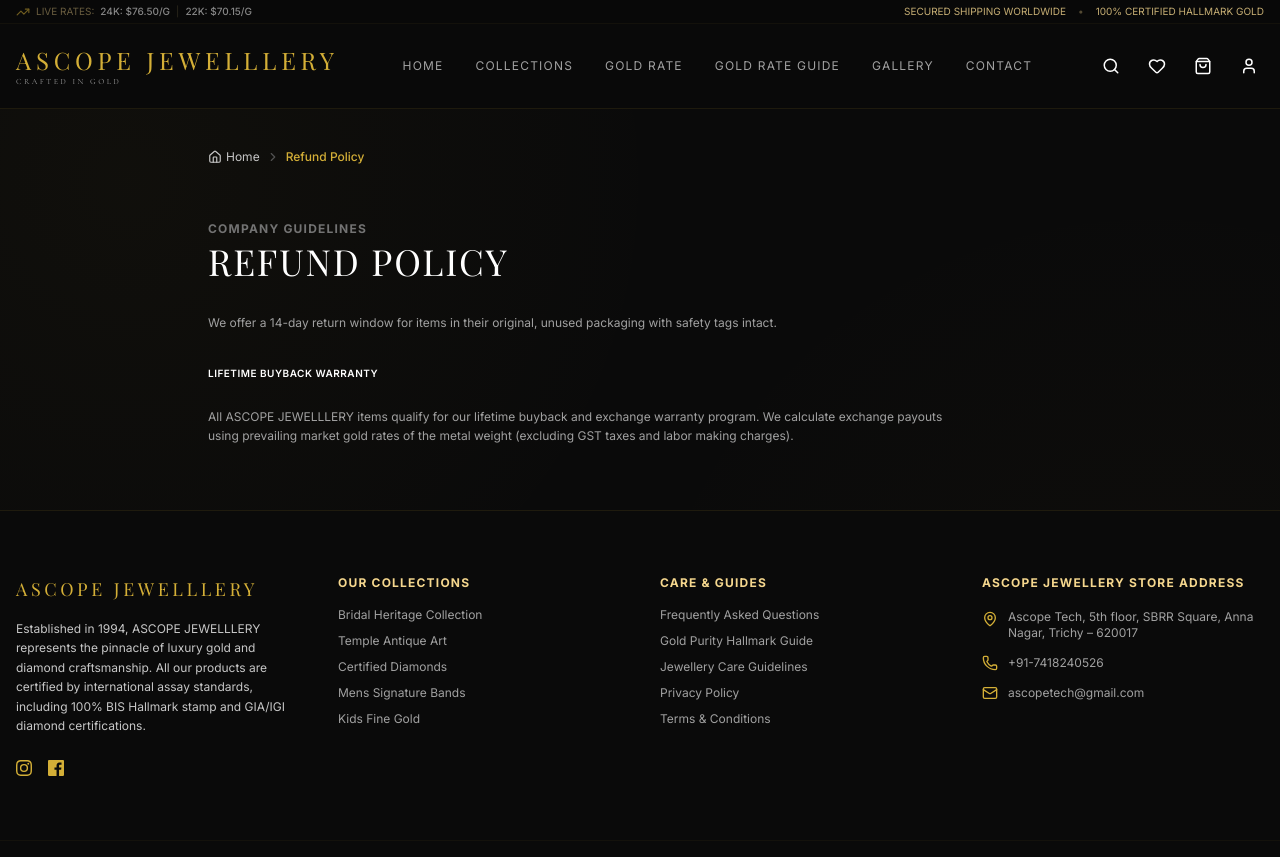
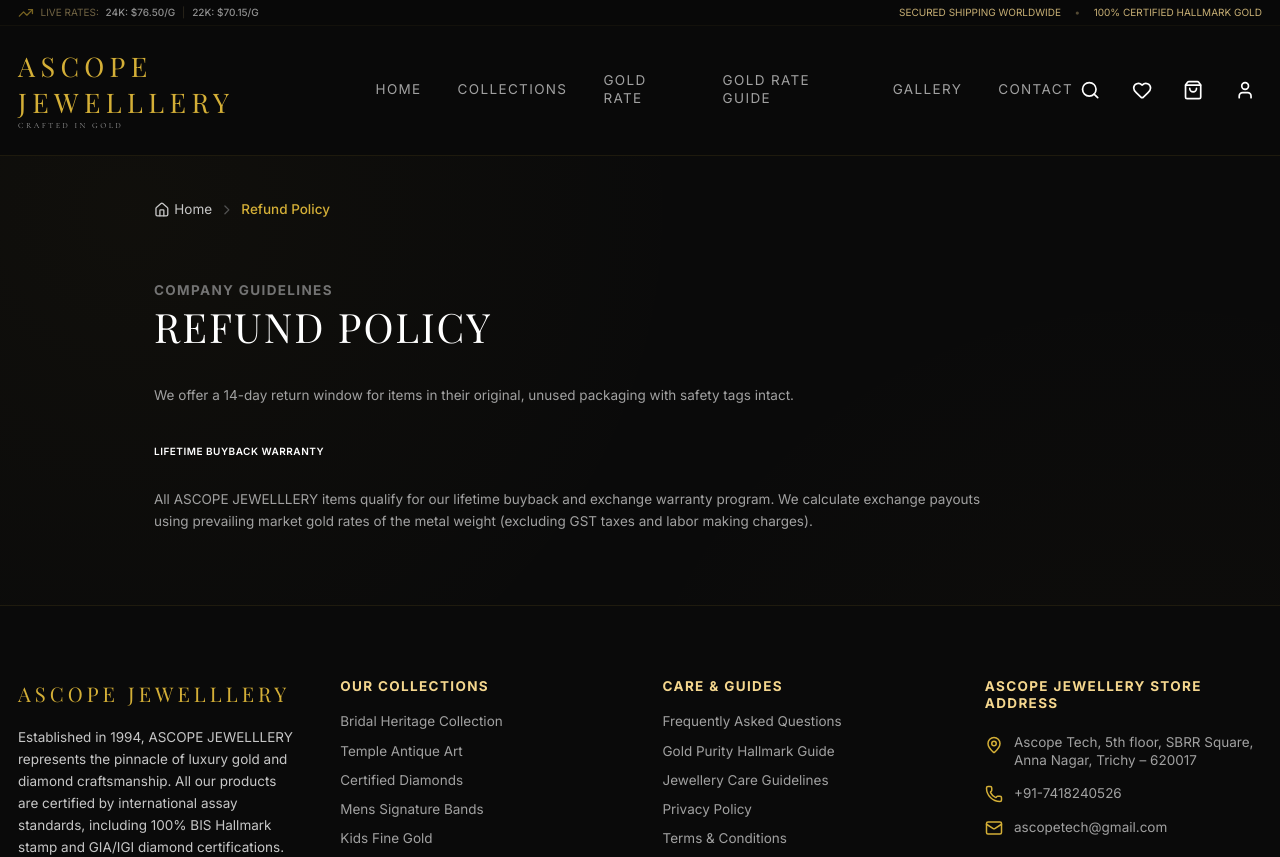
Before and after one commit to mythilijaikumar2-crypto/goldwebsite, a React (Vite) app: page /refund-policy in a window 1280 px wide. Shown: the top 857 px of the page. Built offline with nearby package versions, Linux system fonts and the light colour scheme; a web font is replaced by a local one.

Commit message:
Updated project files

```diff
--- a/src/index.css
+++ b/src/index.css
@@ -35,6 +35,11 @@
   color: #FFFFFF;
   font-family: "Inter", sans-serif;
   scroll-behavior: smooth;
+  --fs-xs: clamp(0.75rem,0.7rem + 0.2vw,0.875rem);
+  --fs-sm: clamp(0.875rem,0.8rem + 0.3vw,1rem);
+  --fs-md: clamp(1rem,0.9rem + 0.5vw,1.25rem);
+  --fs-lg: clamp(1.5rem,1rem + 2vw,3rem);
+  --fs-xl: clamp(2rem,1.2rem + 4vw,6rem);
 }
 
 body {
@@ -114,6 +119,11 @@
   border-radius: 4px !important;
 }
 
+.container-luxury{
+    width:min(1440px,92%);
+    margin-inline:auto;
+}
+
 /* Zoom Viewer animations */
 .zoom-image-container img {
   transition: transform 0.1s ease-out;
@@ -127,3 +137,43 @@
   font-size: 20px !important;
   font-weight: bold;
 }
+
+html{
+  font-size:clamp(14px,0.8vw + 12px,18px);
+}
+
+img{
+  max-width:100%;
+  height:auto;
+}
+
+*{
+  box-sizing:border-box;
+}
+
+body{
+  overflow-x:hidden;
+}
+
+section{
+  scroll-margin-top:100px;
+}
+
+.container-luxury{
+  width:min(1440px,92%);
+  margin-inline:auto;
+}
+
+.luxury-glass{
+  backdrop-filter:blur(30px);
+  background:rgba(255,255,255,.04);
+  border:1px solid rgba(212,175,55,.15);
+}
+
+.luxury-hover{
+  transition:all .4s ease;
+}
+
+.luxury-hover:hover{
+  transform:translateY(-8px);
+}
--- a/src/pages/Home.tsx
+++ b/src/pages/Home.tsx
@@ -107,7 +107,12 @@
       <div className="grow">
 
         {/* HERO SLIDER SECTION */}
-        <section className="relative w-full h-[70vh] md:h-[85vh] bg-black">
+        <section
+className="
+relative
+min-h-screen
+h-[100svh]
+overflow-hidden bg-black">
           <Swiper
             modules={[Navigation, Pagination, Autoplay, EffectFade]}
             effect="fade"
```
